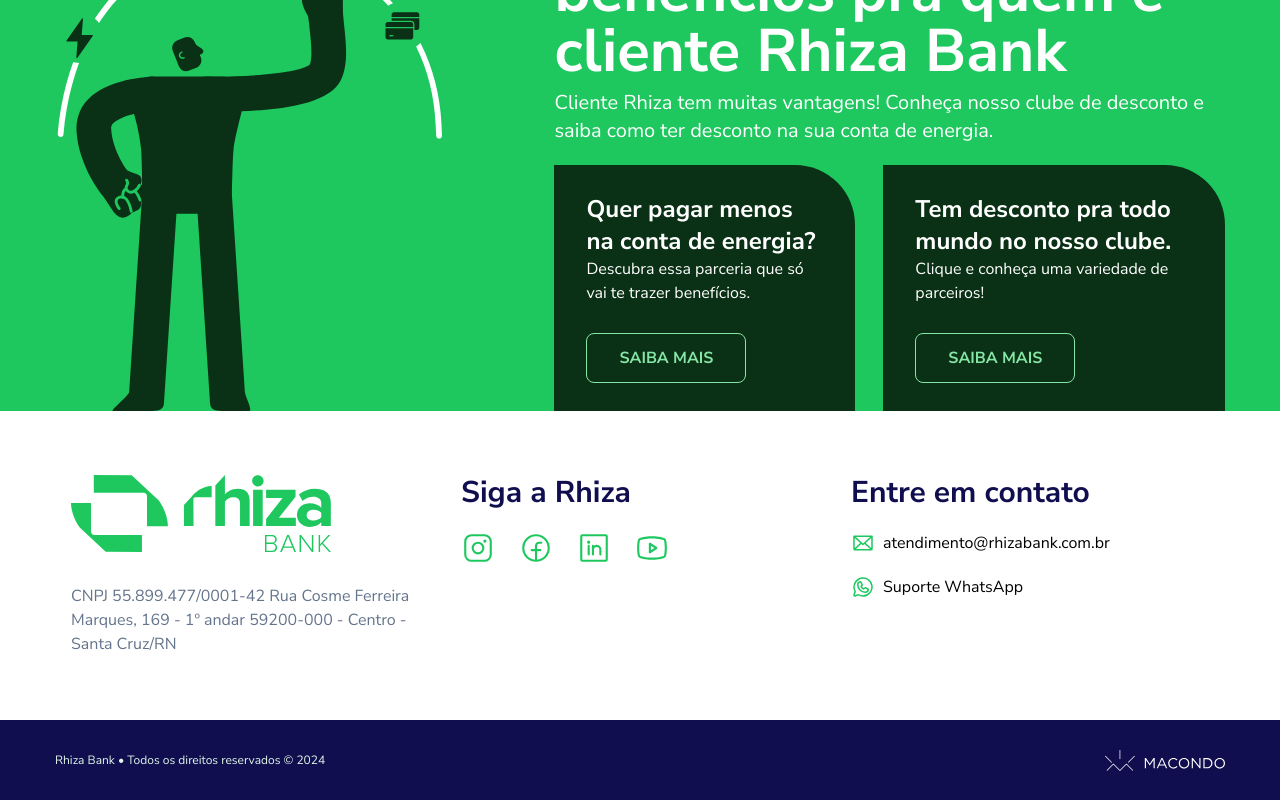
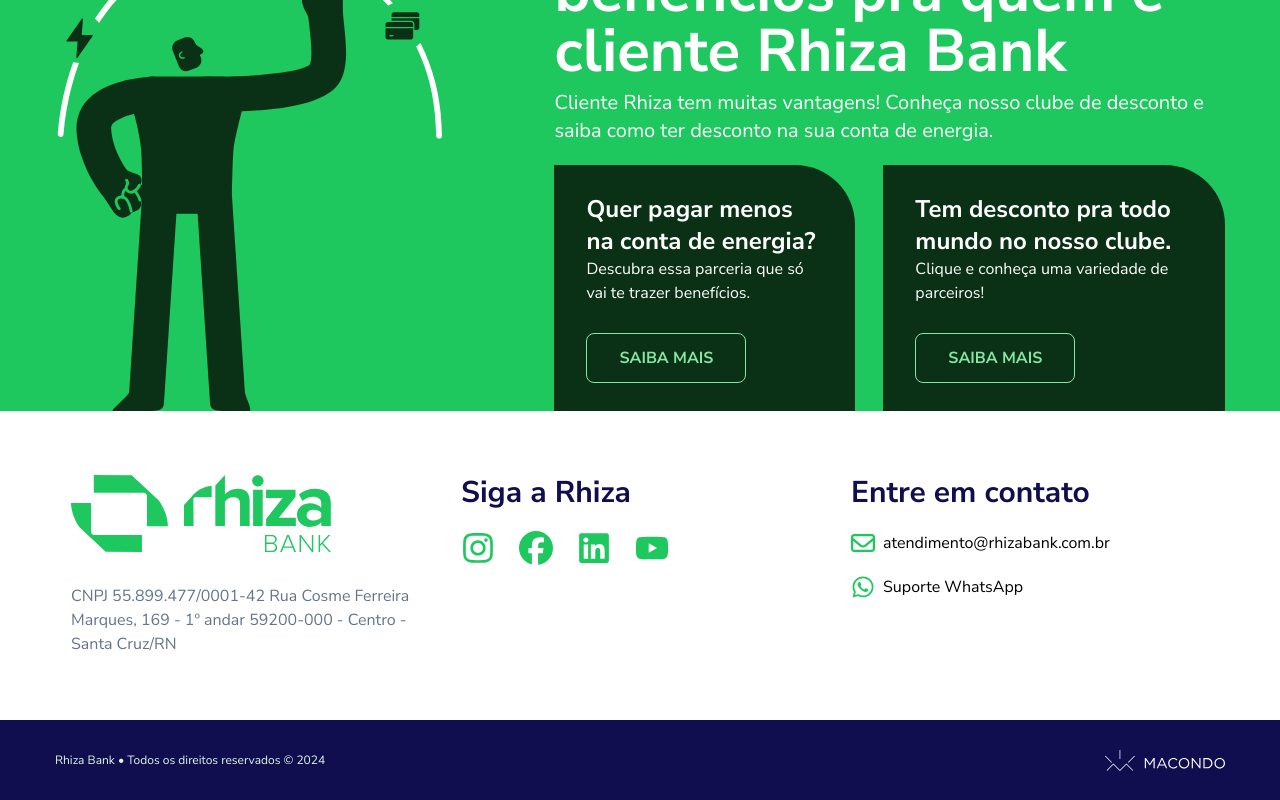
Before and after one commit to rafaverde/rhizaBank-lp, a Next.js app: page / in a window 1280 px wide. Shown: the part 1354-2154 px from the top of the page. Built offline with nearby package versions, Linux system fonts and the light colour scheme.

Commit message:
Icons bug fixed.

```diff
--- a/package.json
+++ b/package.json
@@ -10,10 +10,10 @@
   },
   "dependencies": {
     "@next/third-parties": "^15.0.3",
-    "@phosphor-icons/react": "^2.1.7",
     "next": "15.0.3",
     "react": "19.0.0-rc-66855b96-20241106",
-    "react-dom": "19.0.0-rc-66855b96-20241106"
+    "react-dom": "19.0.0-rc-66855b96-20241106",
+    "react-icons": "^5.4.0"
   },
   "devDependencies": {
     "@eslint/js": "^9.16.0",
--- a/src/components/footer.tsx
+++ b/src/components/footer.tsx
@@ -6,13 +6,13 @@
 import macondoLogo from "@/assets/macondo-ass-sites-branca.svg";
 import Link from "next/link";
 import {
-  Envelope,
-  FacebookLogo,
-  InstagramLogo,
-  LinkedinLogo,
-  WhatsappLogo,
-  YoutubeLogo,
-} from "@phosphor-icons/react";
+  FaFacebook,
+  FaInstagram,
+  FaLinkedin,
+  FaRegEnvelope,
+  FaWhatsapp,
+  FaYoutube,
+} from "react-icons/fa6";
 
 export function Footer() {
   return (
@@ -37,7 +37,7 @@
                 href="https://www.instagram.com/rhizabankbr"
                 target="_blank"
               >
-                <InstagramLogo size={34} />
+                <FaInstagram size={34} />
               </Link>
 
               <Link
@@ -45,7 +45,7 @@
                 href="https://www.facebook.com/rhizabankbr"
                 target="_blank"
               >
-                <FacebookLogo size={34} />
+                <FaFacebook size={34} />
               </Link>
 
               <Link
@@ -53,7 +53,7 @@
                 href="http://www.linkedin.com/company/rhizabankbr"
                 target="_blank"
               >
-                <LinkedinLogo size={34} />
+                <FaLinkedin size={34} />
               </Link>
 
               <Link
@@ -61,7 +61,7 @@
                 href="https://youtube.com/@rhizabankbr"
                 target="_blank"
               >
-                <YoutubeLogo size={34} />
+                <FaYoutube size={34} />
               </Link>
             </div>
           </div>
@@ -76,7 +76,7 @@
               target="_blank"
               className="mt-5 flex items-center gap-2 hover:text-rhiza-green-500"
             >
-              <Envelope size={24} className="text-rhiza-green-500" />
+              <FaRegEnvelope size={24} className="text-rhiza-green-500" />
               atendimento@rhizabank.com.br
             </Link>
 
@@ -85,7 +85,7 @@
               target="_blank"
               className="mt-5 flex items-center gap-2 hover:text-rhiza-green-500"
             >
-              <WhatsappLogo size={24} className="text-rhiza-green-500" />
+              <FaWhatsapp size={24} className="text-rhiza-green-500" />
               Suporte WhatsApp
             </Link>
           </div>
--- a/src/components/header.tsx
+++ b/src/components/header.tsx
@@ -7,8 +7,8 @@
 
 import rhizaLogo from "@/assets/rhiza-bank-logo.svg";
 
-import { List, X } from "@phosphor-icons/react";
 import { MenuItem } from "./menu-item";
+import { FaBars, FaXmark } from "react-icons/fa6";
 
 export function Header() {
   const router = useRouter();
@@ -109,7 +109,7 @@
             onClick={handleClickMenu}
             className="text-slate-500 lg:hidden"
           >
-            {isOpen ? <X size={30} /> : <List size={30} />}
+            {isOpen ? <FaXmark size={30} /> : <FaBars size={30} />}
           </button>
         </div>
 
```
Also changed, not shown: 1 other file (tests, documents, lock files or other folders).
